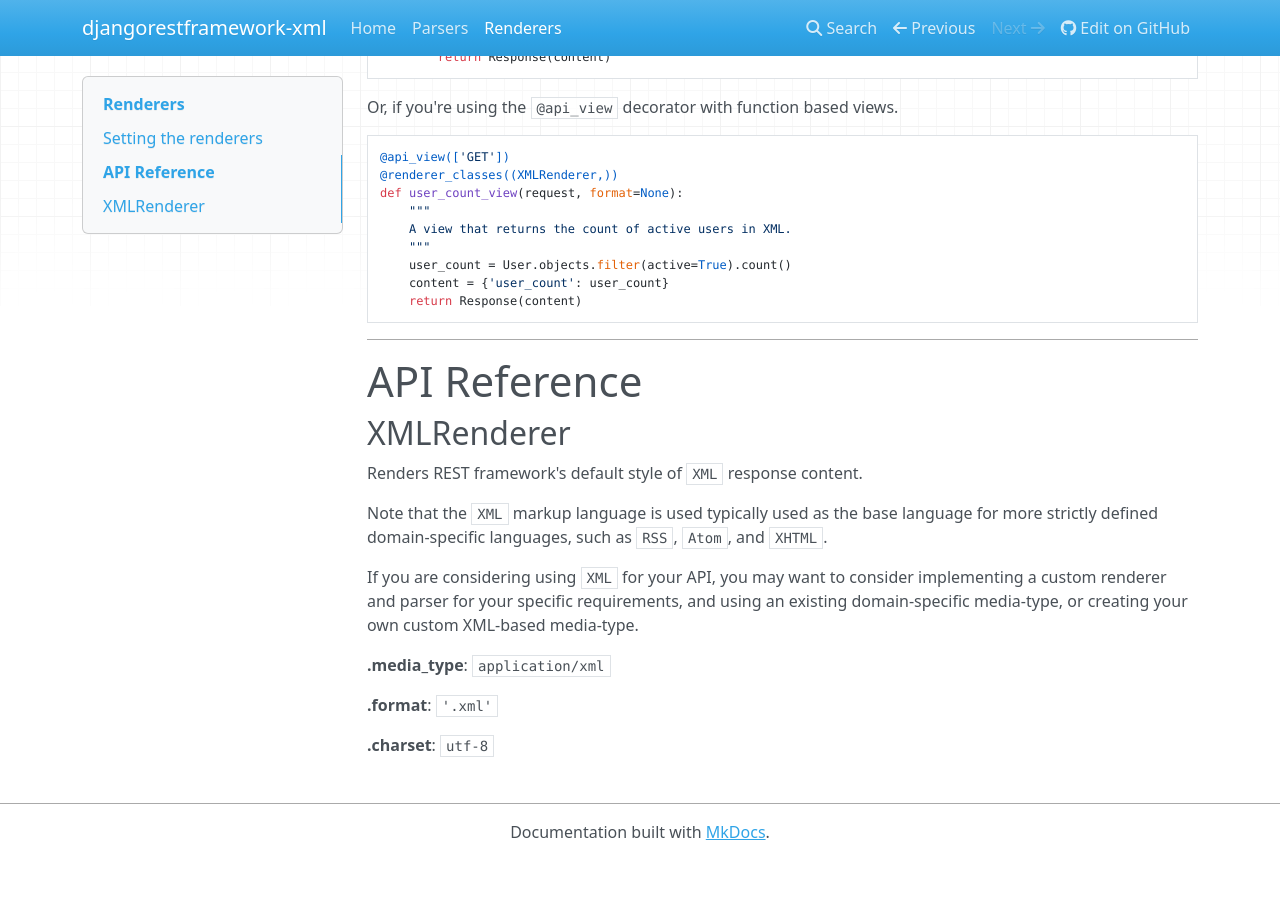
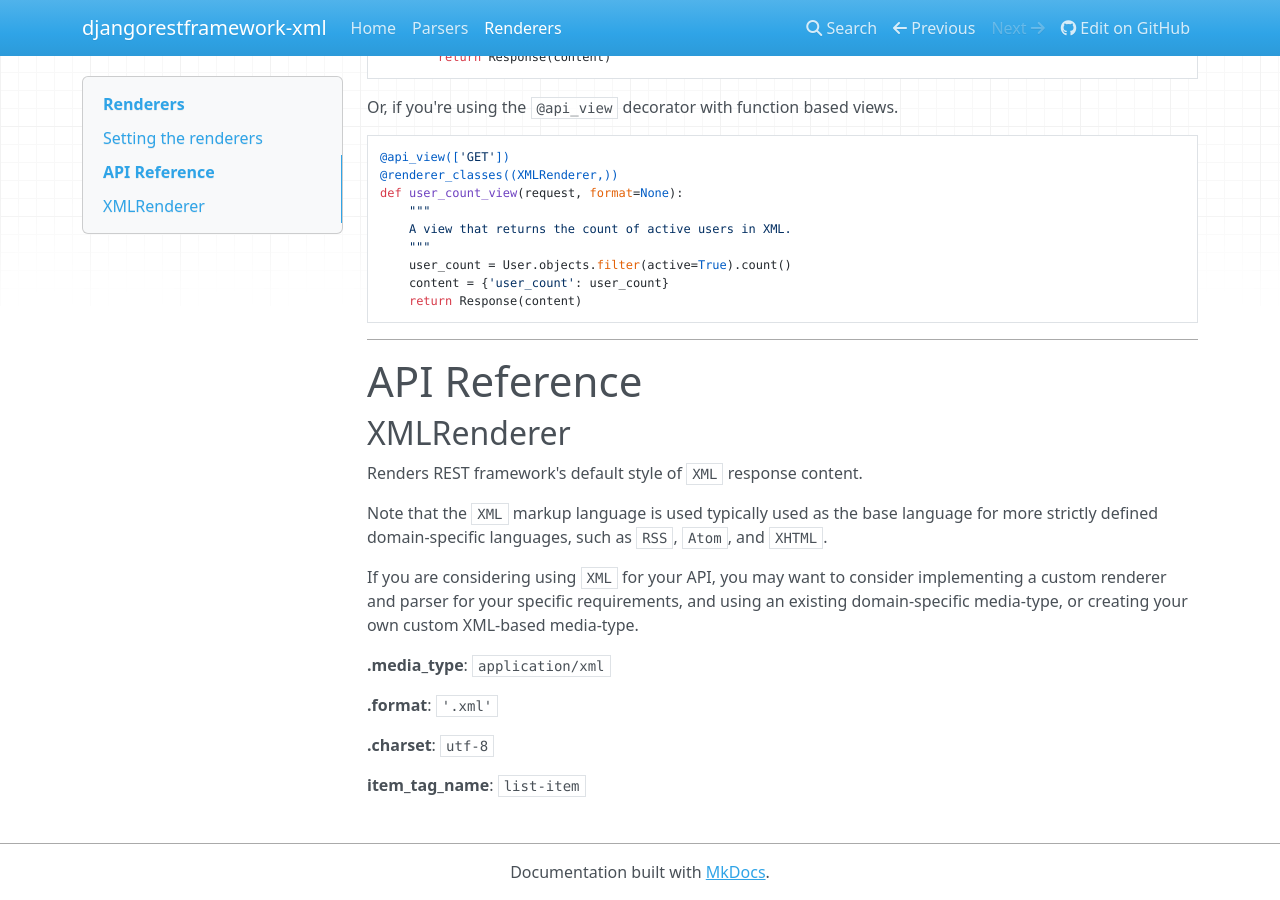
Before and after one commit to jpadilla/django-rest-framework-xml, an MkDocs documentation site: the page built from docs/renderers.md, in a window 1280 px wide and 900 px high, scrolled down 634 px. Built offline with MkDocs 1.6.1, drawn with Linux system fonts in a browser that asks for light colours; nearby versions of some CDN libraries; before the commit the page ends 1494 px from its top, so only the background shows below that.

Commit message:
Update renderers.md

```diff
--- a/docs/renderers.md
+++ b/docs/renderers.md
@@ -58,3 +58,5 @@ If you are considering using `XML` for your API, you may want to consider implem
 **.format**: `'.xml'`
 
 **.charset**: `utf-8`
+
+**item_tag_name**: `list-item`
```
